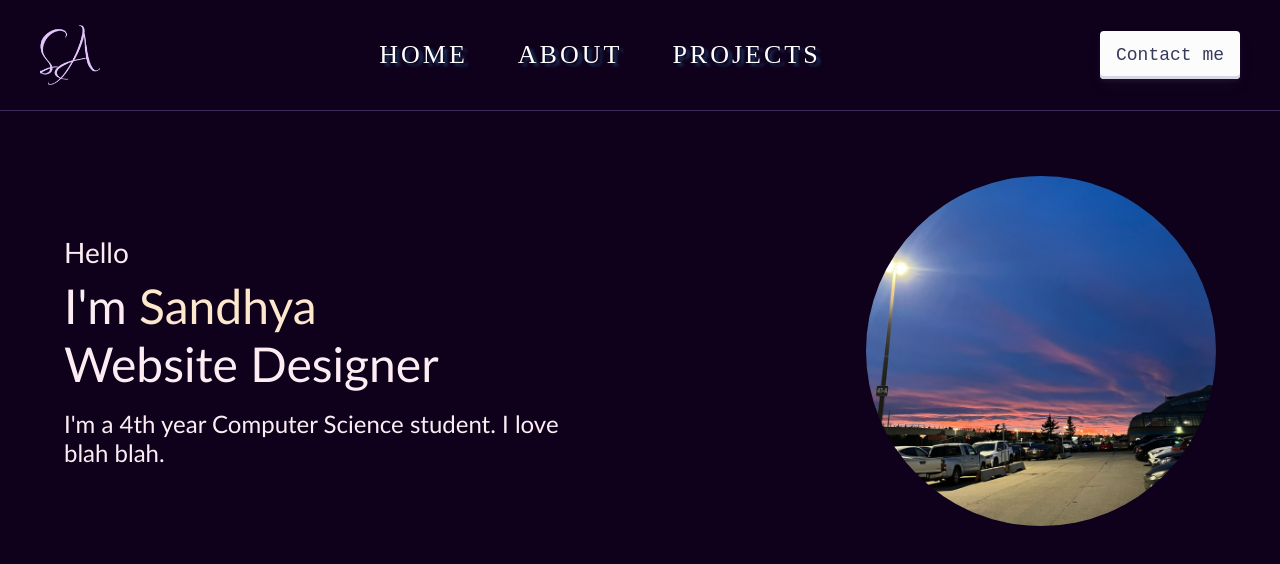
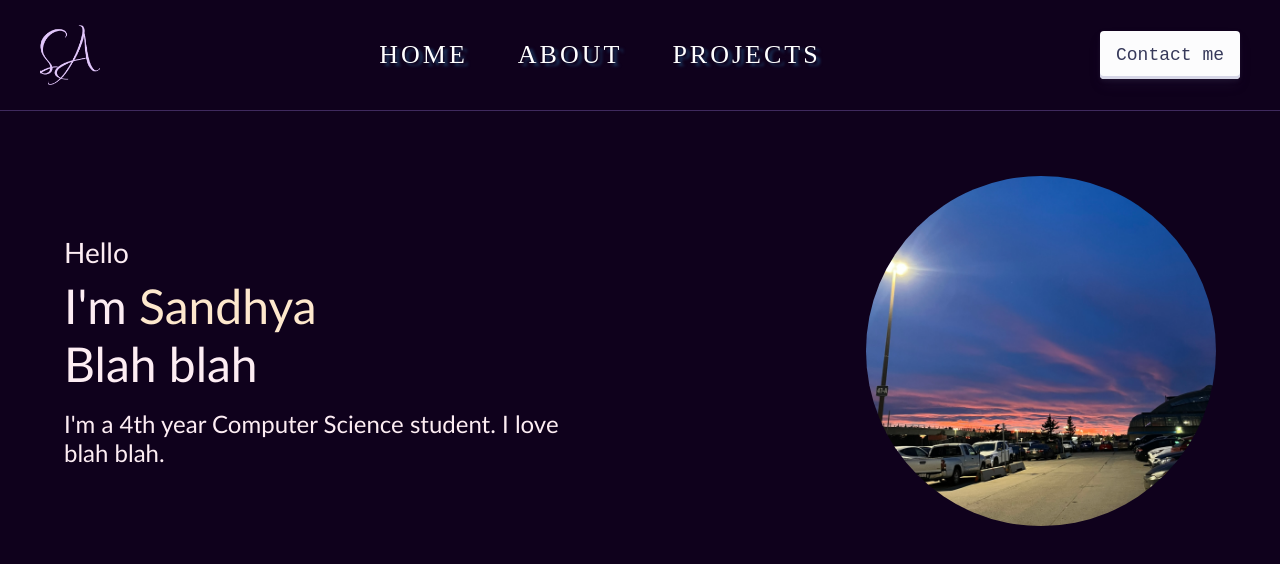
Before and after one commit to Sandhya-ad/my_portfolio, a React (Create React App) app: page / in a window 1280 px wide. Shown: the top 564 px of the page. Built offline with nearby package versions, Linux system fonts and the light colour scheme.

Commit message:
little change

```diff
--- a/src/components/intro/intro.js
+++ b/src/components/intro/intro.js
@@ -10,7 +10,7 @@ const Intro = () => {
         <span className="introText">
           I'm <span className="introName">Sandhya</span>
           <br />
-          Website Designer
+          Blah blah
         </span>
         <p className="introPara">
           I'm a 4th year Computer Science student. I love blah blah.
```
